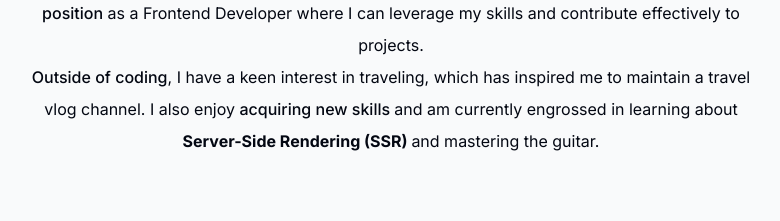
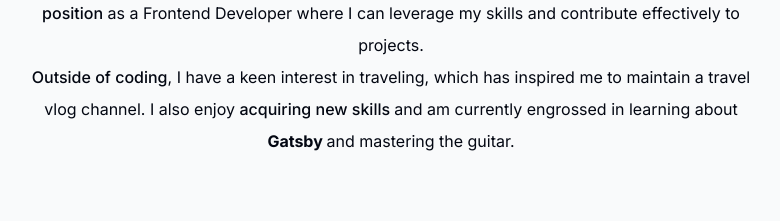
Before and after one commit to Vinujoy/myPortfolio, a Next.js app: page / in a window 1280 px wide. Shown: the part 1160-1381 px from the top of the page, without its empty margins (249-1029 px from the left). Built offline with nearby package versions, Linux system fonts and the light colour scheme; no server answers.

Commit message:
updated about section

```diff
--- a/components/about.tsx
+++ b/components/about.tsx
@@ -49,7 +49,7 @@ export default function About() {
         channel. I also enjoy{" "}
         <span className="font-medium">acquiring new skills </span> and am
         currently engrossed in learning about{" "}
-        <span className="font-bold">Server-Side Rendering (SSR) </span>and
+        <span className="font-bold">Gatsby </span>and
         mastering the guitar.
       </p>
     </motion.section>
```
